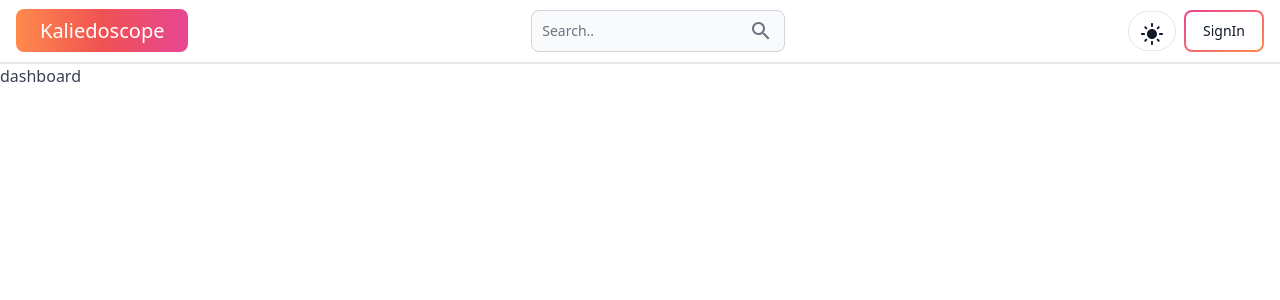
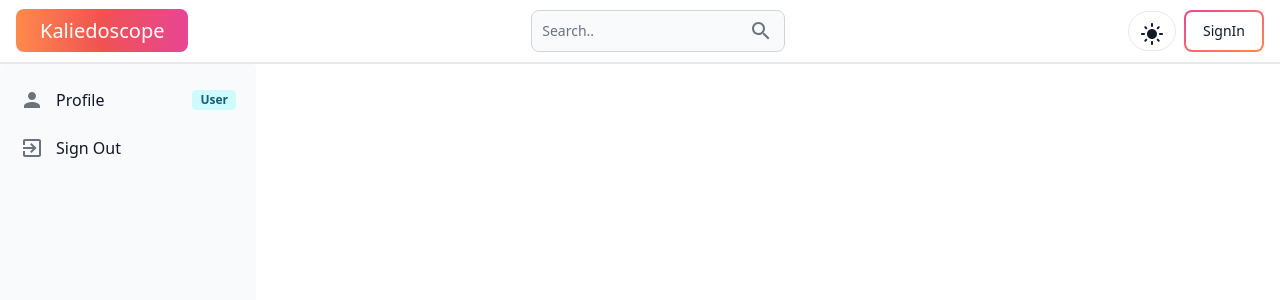
Before and after one commit to Souvik00076/Kaleidoscope, a React (Vite) app in the folder client/: page /dashboard in a window 1280 px wide. Shown: the top 300 px of the page. Built offline with nearby package versions, Linux system fonts and the light colour scheme.

Commit message:
Dashboard Sidebar Completed

```diff
--- /dev/null
+++ b/client/src/components/DashboardProfile.jsx
@@ -0,0 +1,11 @@
+import React from 'react'
+
+const DashboardProfile = () => {
+  return (
+    <div>
+      <h1>Profile</h1>
+    </div>
+  )
+}
+
+export default DashboardProfile
--- /dev/null
+++ b/client/src/components/DashboardSideBar.jsx
@@ -0,0 +1,31 @@
+import { Sidebar } from 'flowbite-react'
+import React from 'react'
+
+import PersonIcon from '@mui/icons-material/Person';
+import ExitToAppIcon from '@mui/icons-material/ExitToApp';
+import { Link } from 'react-router-dom';
+const DashboardSideBar = (tab) => {
+    return (
+        <div className='h-screen'>
+            <Sidebar>
+            <Sidebar.Items>
+                <Sidebar.ItemGroup>
+                    <Link to='/dashboard?tab=profile'>
+                    <Sidebar.Item
+                    active={tab.prop==='profile'}
+                    icon={PersonIcon}
+                    label="User">
+                        Profile
+                    </Sidebar.Item>
+                    </Link>
+                    <Sidebar.Item icon={ExitToAppIcon}>
+                        Sign Out
+                    </Sidebar.Item>
+                </Sidebar.ItemGroup>
+            </Sidebar.Items>
+        </Sidebar>
+        </div>
+  )
+}
+
+export default DashboardSideBar
--- a/client/src/pages/Dashboard.jsx
+++ b/client/src/pages/Dashboard.jsx
@@ -1,9 +1,24 @@
-import React from 'react'
+import { React,useState,useEffect } from 'react'
+import { useLocation } from 'react-router-dom'
+import DashboardSideBar from '../components/DashboardSideBar'
+import DashboardProfile from '../components/DashboardProfile'
+const Dashboard = () => {
+  const location=useLocation()
+  const [tab,setTab]=useState('')
 
-const Dashboard = () => {
+  useEffect(()=>{
+      const searchParams=new URLSearchParams(location.search)
+      const tabUrlParam=searchParams.get('tab')
+      if(tabUrlParam){
+        setTab(tabUrlParam)
+      }
+  },[location])
   return (
-    <div>
-      <h1>dashboard</h1>
+    <div className='flex items-center'>
+      <DashboardSideBar  prop={tab}/>
+      {
+        tab==='profile' &&  <DashboardProfile/>
+      }
     </div>
   )
 }
--- a/client/src/pages/SignIn.jsx
+++ b/client/src/pages/SignIn.jsx
@@ -4,7 +4,7 @@ import { Link } from 'react-router-dom'
 import { useState } from 'react'
 import { HiInformationCircle } from 'react-icons/hi'
 import { MESSAGES,ROUTES } from '../constants.js'
-import { useNavigate } from 'react-router-dom'
+import { useNavigate,Navigate } from 'react-router-dom'
 import axios from 'axios'
 import {signInStart,signInSuccess,signInFailure} from '../redux/user/UserSlice'
 import {  useDispatch,useSelector } from 'react-redux'
@@ -14,7 +14,7 @@ const SignIn = () => {
   const [formData,setFormData]=useState({})
   const navigate=useNavigate()
   const dispatch=useDispatch()
-  const {currentUser,loading,error}=useSelector((state)=>state.user)
+  const {loading,error}=useSelector((state)=>state.user)
   const onHandleChange=(e)=>{
     setFormData({...formData,[e.target.id]:e.target.value})
   }
@@ -42,8 +42,9 @@ const SignIn = () => {
         const data=res.data
         if(data.success===true) {
           dispatch(signInSuccess(data))
-          navigate('/',{replace:true})
-        }
+         navigate('/',{replace:true})
+
+          }
         else dispatch(signInFailure(data.msg))
 
     }catch(err){
```
